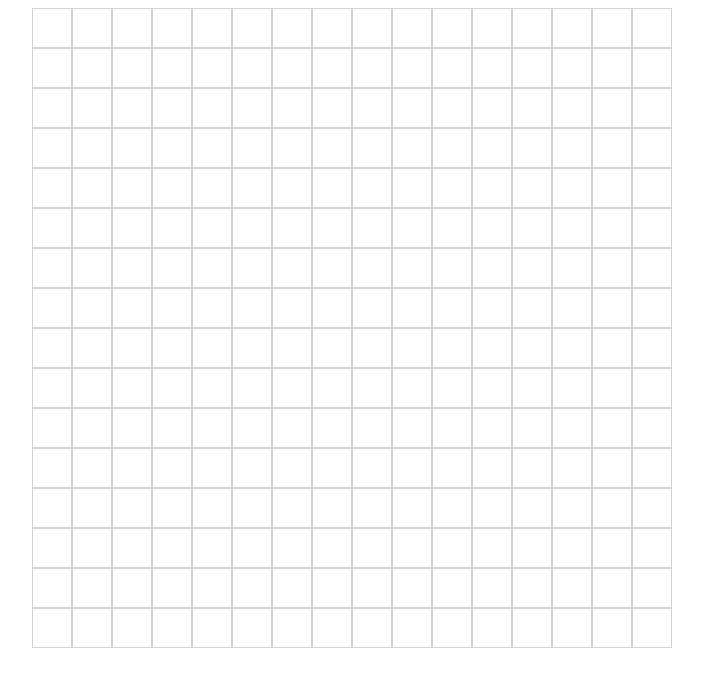
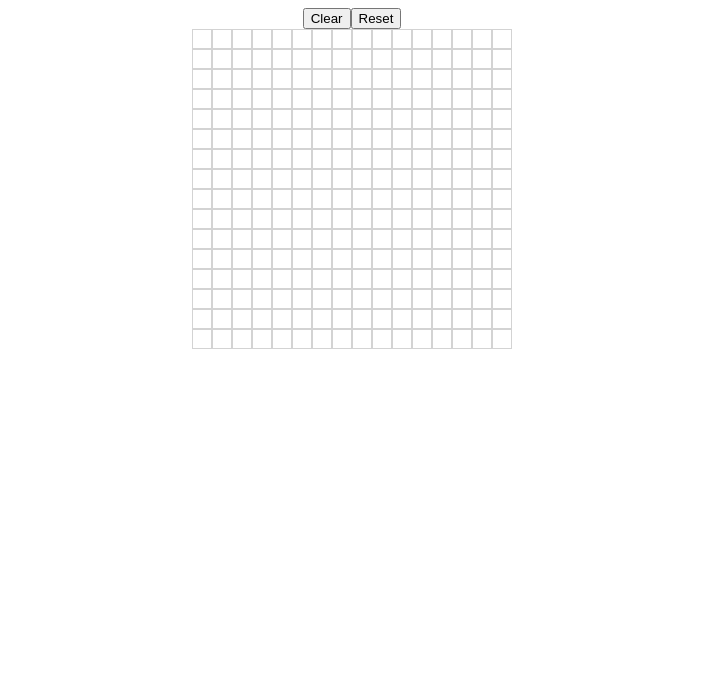
Before and after one commit to tsoibet/odin-etch-a-sketch, a plain HTML site: page index.html in a window 1280 px wide. Shown: the whole page, without its empty margins (288-991 px from the left). Drawn offline with Linux system fonts and the light colour scheme.

Commit message:
Create Clear button and Reset button to choose grid size

```diff
--- a/external.js
+++ b/external.js
@@ -1,23 +1,61 @@
 const gridContainer = document.querySelector('#gridContainer');
 
-for (let i = 0; i < 16; i++) {
+setGrid(16);
+
+function setGrid(gridSize) {
+    for (let i = 0; i < gridSize; i++) {
         const createDiv = document.createElement('div');
         createDiv.setAttribute('id', `gridRow-${i+1}`);
         createDiv.setAttribute('class', 'gridRow');
         gridContainer.appendChild(createDiv);
 
-    for (let j = 0; j < 16; j++) {
+        for (let j = 0; j < gridSize; j++) {
             const createDiv = document.createElement('div');
             createDiv.setAttribute('id', `square-${i+1}-${j+1}`);
             createDiv.setAttribute('class', 'square');
+            // METHOD 1: ADD EVENT LISTENER TO EACH SQUARE CREATED
+            createDiv.addEventListener('mousemove', drawPixel);
             const gridRow = document.querySelector(`#gridRow-${i+1}`);
             gridRow.appendChild(createDiv);
         }
     }
+}
+
+/*
+
+METHOD 2: SELECTS ALL SQUARES AND ADD EVENT LISTENER TO EACH
 
 const squares = document.querySelectorAll('.square');
 squares.forEach(square => square.addEventListener('mousemove', drawPixel));
 
+*/
+
 function drawPixel() {
     this.classList.add("draw");
 }
+
+// CREATE CLEAR BUTTON
+const createButton = document.createElement('button');
+createButton.setAttribute('id', 'clearButton');
+createButton.textContent = "Clear";
+createButton.addEventListener('click', clearGrid);
+const buttonPanel = document.querySelector('#buttonPanel');
+buttonPanel.appendChild(createButton);
+
+function clearGrid() {
+    const squares = document.querySelectorAll('.square');
+    squares.forEach(square => square.classList.remove("draw"));
+}
+
+// CREATE RESET BUTTON
+createResetButton = document.createElement('button');
+createResetButton.setAttribute('id', 'resetButton');
+createResetButton.textContent = "Reset";
+createResetButton.addEventListener('click', resetGrid);
+buttonPanel.appendChild(createResetButton);
+
+function resetGrid() {
+    let gridSize = prompt("Enter Grid Size: (integer < 100)");
+    gridContainer.textContent = "";
+    setGrid(gridSize);
+}
--- a/styles.css
+++ b/styles.css
@@ -4,10 +4,15 @@
     padding = 0;
 }
 
+#buttonPanel {
+    display: flex;
+    justify-content: center;
+    align-items: center;
+}
+
 #gridContainer {
     display: flex;
     flex-direction: column;
-    justify-content: center;
     align-items: center;
 }
 
@@ -18,8 +23,8 @@
 }
 
 .square {
-    width: 40px;
-    height: 40px;
+    width: 20px;
+    height: 20px;
     border: 1px solid lightgrey;
     background-color: white;
 }
```
Lines whose indentation alone changed are shown as unchanged.
